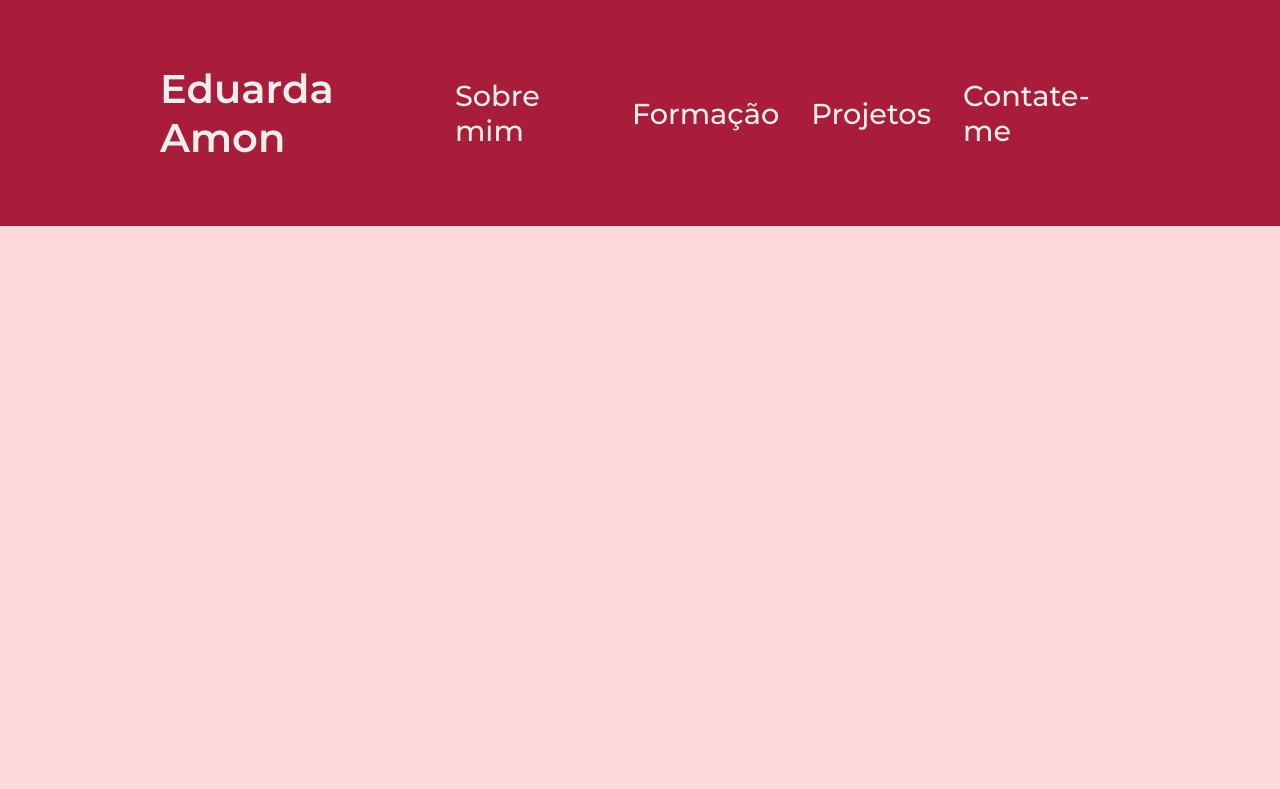
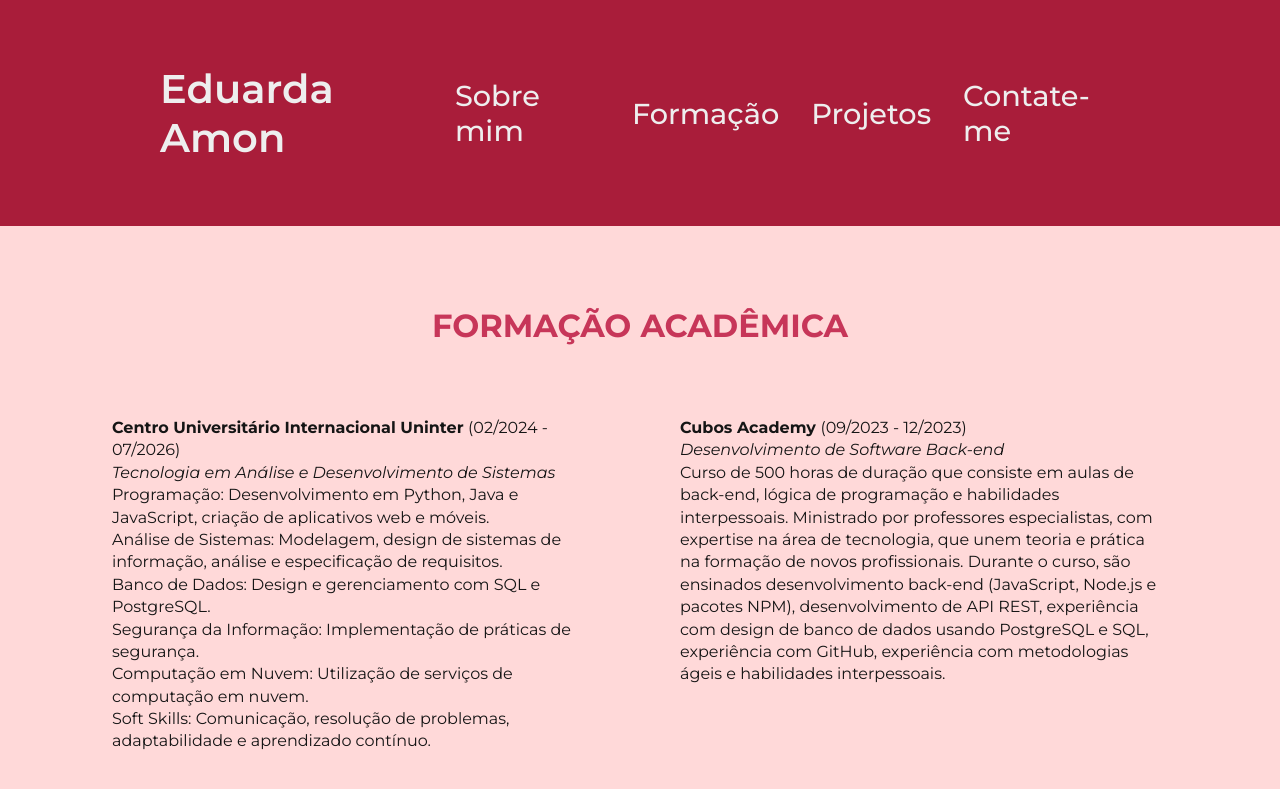
Before and after one commit to dudaamon/Trabalho, a plain HTML site: page formacao.html in a window 1280 px wide. Drawn offline with Linux system fonts and the light colour scheme.

Commit message:
favicon add, pagina de formacao criada

```diff
--- a/formacao.html
+++ b/formacao.html
@@ -3,6 +3,7 @@
   <head>
     <meta charset="UTF-8" />
     <meta name="viewport" content="width=device-width, initial-scale=1.0" />
+    <link rel="shortcut icon" href="assets/favicon.ico" type="image/x-icon" />
     <title>Portfolio</title>
     <link rel="stylesheet" href="styles/style.css" />
   </head>
@@ -10,7 +11,7 @@
     <header>
       <nav class="cabecalho">
         <div class="cabecalho_logo">
-          <h1 class="logo">Eduarda Amon</h1>
+          <a class="logo" href="#">Eduarda Amon</a>
         </div>
 
         <div class="cabecalho_menu">
@@ -21,6 +22,38 @@
         </div>
       </nav>
     </header>
-    <main></main>
+
+    <main>
+      <section class="formacao_">
+        <h1 class="formacao_titulo">Formação Acadêmica</h1>
+        <div class="formacao_conteudo">
+          <p class="formacao_conteudo_texto">
+            <strong>Centro Universitário Internacional Uninter </strong>
+            (02/2024 - 07/2026)<br />
+            <em>Tecnologia em Análise e Desenvolvimento de Sistemas</em><br />
+            Programação: Desenvolvimento em Python, Java e JavaScript, criação
+            de aplicativos web e móveis.<br />Análise de Sistemas: Modelagem,
+            design de sistemas de informação, análise e especificação de
+            requisitos.<br />Banco de Dados: Design e gerenciamento com SQL e
+            PostgreSQL.<br />Segurança da Informação: Implementação de práticas
+            de segurança.<br />Computação em Nuvem: Utilização de serviços de
+            computação em nuvem.<br />Soft Skills: Comunicação, resolução de
+            problemas, adaptabilidade e aprendizado contínuo.
+          </p>
+          <p class="formacao_conteudo_texto">
+            <strong>Cubos Academy </strong>(09/2023 - 12/2023)<br />
+            <em>Desenvolvimento de Software Back-end</em><br />
+            Curso de 500 horas de duração que consiste em aulas de back-end,
+            lógica de programação e habilidades interpessoais. Ministrado por
+            professores especialistas, com expertise na área de tecnologia, que
+            unem teoria e prática na formação de novos profissionais. Durante o
+            curso, são ensinados desenvolvimento back-end (JavaScript, Node.js e
+            pacotes NPM), desenvolvimento de API REST, experiência com design de
+            banco de dados usando PostgreSQL e SQL, experiência com GitHub,
+            experiência com metodologias ágeis e habilidades interpessoais.
+          </p>
+        </div>
+      </section>
+    </main>
   </body>
 </html>
--- a/styles/style.css
+++ b/styles/style.css
@@ -4,12 +4,12 @@
   /* css reset e fonte padrão */
   margin: 0;
   padding: 0;
-  --fonte: "Montserrat", sans-serif;
 }
 
 body {
   box-sizing: border-box;
   background-color: #ffd9d9;
+  font-family: "Montserrat", sans-serif;
 }
 
 /* cabeçalho do body */
@@ -23,7 +23,6 @@ header {
   justify-content: space-between;
   align-items: center;
   padding: 4rem 10rem;
-  font-family: var(--fonte);
 }
 
 .cabecalho_logo .logo {
@@ -46,11 +45,19 @@ header {
   font-size: 1.8rem;
 }
 
+.cabecalho_menu_link:hover {
+  color: #ffd9d9;
+  transition: color 0.3s;
+  transform: scale(1.1);
+}
+
 /* corpo do body */
 
 main {
   margin: 5rem;
 }
+
+/* index.html */
 
 main .apresentacao {
   display: flex;
@@ -68,7 +75,6 @@ main .apresentacao {
 }
 
 .apresentacao_conteudo {
-  font-family: var(--fonte);
   display: flex;
   flex-direction: column;
   align-items: center;
@@ -76,7 +82,7 @@ main .apresentacao {
 }
 
 .apresentacao_conteudo_titulo {
-  color: #C73659;
+  color: #c73659;
   text-transform: uppercase;
   font-size: 2rem;
   font-weight: 700;
@@ -91,3 +97,29 @@ main .apresentacao {
   padding: 0 6rem;
   line-height: 1.4;
 }
+
+/* formacao.html */
+
+.formacao_conteudo {
+  display: flex;
+  gap: 1rem;
+}
+
+.formacao_titulo {
+  color: #c73659;
+  text-transform: uppercase;
+  font-size: 2rem;
+  font-weight: 700;
+  margin-bottom: 2.5rem;
+  text-align: center;
+}
+
+.formacao_conteudo_texto {
+  color: #151515;
+  font-size: 1rem;
+  font-weight: 400;
+  line-height: 1.4;
+  padding: 2rem;
+  box-sizing: border-box;
+  flex: 1;
+}
```
Also changed, not shown: contato.html (+2 -1 lines), index.html (+1 -0 lines), projetos.html (+2 -1 lines), assets/favicon.ico (added).
